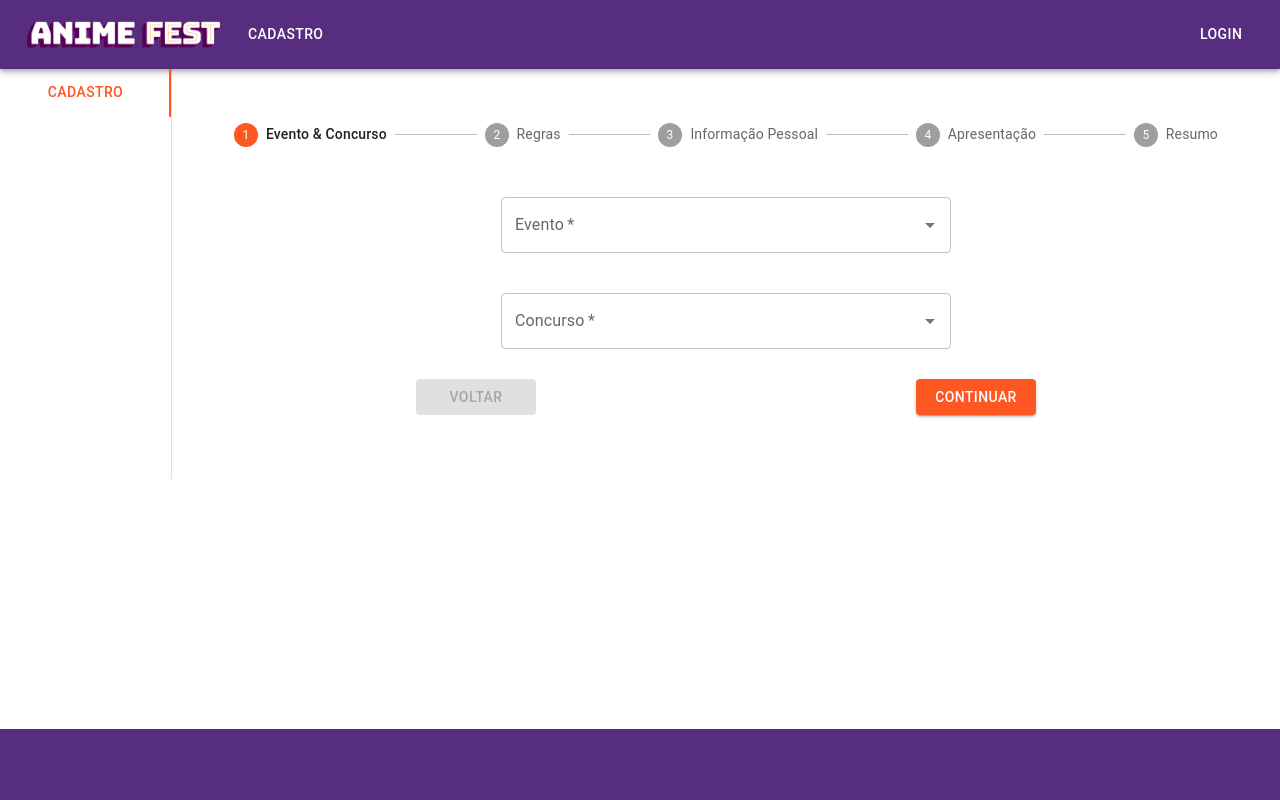
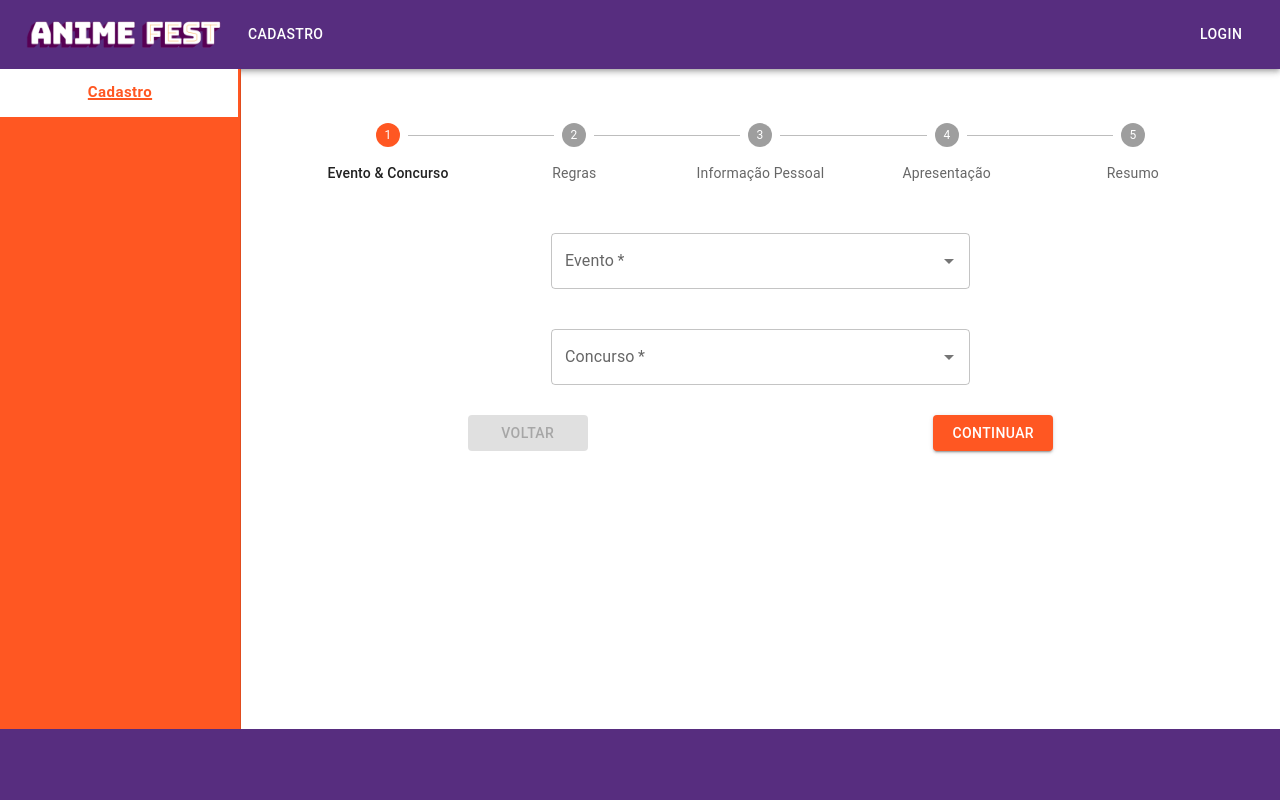
Before and after one commit to univespamericanapi/ProjetoIntegradorFront, a React (Create React App) app: page /cadastro in a window 1280 px wide. Shown: the top 800 px of the page. Built offline with nearby package versions, Linux system fonts and the light colour scheme; no server answers.

Commit message:
Melhorias do design

```diff
--- a/src/components/Formularios/Cadastro.js
+++ b/src/components/Formularios/Cadastro.js
@@ -179,13 +179,22 @@ export class CadastroForm extends Component {
 
 		return (
 			<Box sx={{ width: '100%' }}>
-				<Stepper activeStep={step}>
+				<Stepper activeStep={step} alternativeLabel>
 					{steps.map((label, index) => {
 						const stepProps = {};
 						const labelProps = {};
 						return (
 							<Step key={label} {...stepProps}>
-								<StepLabel {...labelProps}>{label}</StepLabel>
+								<StepLabel {...labelProps}>
+									<Box
+										sx={{
+											display: { xs: 'none', md: 'flex' },
+											justifyContent: 'center',
+										}}
+									>
+										{label}
+									</Box>
+								</StepLabel>
 							</Step>
 						);
 					})}
@@ -196,7 +205,6 @@ export class CadastroForm extends Component {
 							All steps completed - you&apos;re finished
 						</Typography>
 						<Box sx={{ display: 'flex', flexDirection: 'row', pt: 2 }}>
-							<Box sx={{ flex: '1 1 auto' }} />
 							<Button onClick={this.resetAll}>Reset</Button>
 						</Box>
 					</React.Fragment>
--- a/src/components/Formularios/EventoConcurso.js
+++ b/src/components/Formularios/EventoConcurso.js
@@ -10,7 +10,7 @@ export class EventoConcurso extends Component {
 		this.state = {
 			listaEventos: [],
 			listaConcursos: [],
-			selectBoxStyle: { width: '45%', margin: '20px' },
+			selectBoxStyle: { width: { xs: '90%', md: '45%' }, margin: '20px' },
 		};
 		this.fetchEventos = this.fetchEventos.bind(this);
 		this.fetchConcursos = this.fetchConcursos.bind(this);
--- a/src/components/admin/cadastrarUsuario.js
+++ b/src/components/admin/cadastrarUsuario.js
@@ -12,6 +12,7 @@ import {
 	Input,
 	InputAdornment,
 	IconButton,
+	OutlinedInput,
 } from '@mui/material';
 import { Form, Formik } from 'formik';
 import * as Yup from 'yup';
@@ -332,14 +333,14 @@ export class CadastrarUsuario extends Component {
 											}}
 										>
 											<FormControl
+												sx={{ m: 1, marginBottom: '41px', width: '100%' }}
 												variant="outlined"
-												sx={{ marginBottom: '41px', width: '100%' }}
+												required
 											>
 												<InputLabel htmlFor="usuario_senha">Senha</InputLabel>
-												<Input
+												<OutlinedInput
 													id="usuario_senha"
 													name="usuario_senha"
-													variant="outlined"
 													type={show_usuario_senha ? 'text' : 'password'}
 													placeholder="Entre com sua senha."
 													value={usuario_senha}
@@ -367,6 +368,7 @@ export class CadastrarUsuario extends Component {
 														</InputAdornment>
 													}
 													error={errors.usuario_senha && touched.usuario_senha}
+													label="Senha"
 												/>
 											</FormControl>
 											{errors.usuario_senha && touched.usuario_senha && (
@@ -384,14 +386,14 @@ export class CadastrarUsuario extends Component {
 											<FormControl
 												variant="outlined"
 												sx={{ marginBottom: '41px', width: '100%' }}
+												required
 											>
 												<InputLabel htmlFor="usuario_senha_confirm">
 													Confirme a Senha
 												</InputLabel>
-												<Input
+												<OutlinedInput
 													id="usuario_senha_confirm"
 													name="usuario_senha_confirm"
-													variant="outlined"
 													type={show_senha_confirm ? 'text' : 'password'}
 													placeholder="Entre com sua senha."
 													value={values.usuario_senha_confirm}
@@ -425,6 +427,7 @@ export class CadastrarUsuario extends Component {
 														errors.usuario_senha_confirm &&
 														touched.usuario_senha_confirm
 													}
+													label="Confirme a Senha"
 												/>
 											</FormControl>
 											{errors.usuario_senha_confirm &&
--- a/src/pages/admin.js
+++ b/src/pages/admin.js
@@ -1,7 +1,7 @@
 import React, { Component } from 'react';
 import PropTypes from 'prop-types';
-import Tabs from '@mui/material/Tabs';
-import Tab from '@mui/material/Tab';
+import { StyledTab, StyledTabs } from '../styles/StyledTabs';
+import { deepOrange } from '@mui/material/colors';
 import Typography from '@mui/material/Typography';
 import Box from '@mui/material/Box';
 import CadastrarEvento from '../components/admin/cadastrarEvento';
@@ -114,23 +114,32 @@ class BoardAdmin extends Component {
 							width: '100%',
 							flexGrow: 1,
 							display: 'flex',
+							height: 'calc(100dvh - 140px)',
 						}}
 					>
-						<Tabs
+						<StyledTabs
 							orientation="vertical"
 							variant="scrollable"
 							value={value}
+							textColor="primary"
+							indicatorColor="primary"
 							onChange={this.handleChange}
 							aria-label="Vertical tabs example"
-							sx={{ borderRight: 1, borderColor: 'divider', width: '200px' }}
+							sx={{
+								borderRight: 1,
+								borderColor: 'divider',
+								width: '300px',
+								bgcolor: deepOrange[500],
+								height: '100%',
+							}}
 						>
-							<Tab label="Início" {...a11yProps(0)} />
-							<Tab label="Cadastrar Evento" {...a11yProps(1)} />
-							<Tab label="Configurar Concursos" {...a11yProps(2)} />
-							<Tab label="Cadastrar Usuário" {...a11yProps(3)} />
-							<Tab label="Alterar Evento" {...a11yProps(4)} />
-							<Tab label="Alterar Usuário" {...a11yProps(5)} />
-						</Tabs>
+							<StyledTab label="Início" {...a11yProps(0)} />
+							<StyledTab label="Cadastrar Evento" {...a11yProps(1)} />
+							<StyledTab label="Configurar Concursos" {...a11yProps(2)} />
+							<StyledTab label="Cadastrar Usuário" {...a11yProps(3)} />
+							<StyledTab label="Alterar Evento" {...a11yProps(4)} />
+							<StyledTab label="Alterar Usuário" {...a11yProps(5)} />
+						</StyledTabs>
 
 						<TabPanel value={value} index={0} style={{ width: '100%' }}>
 							<Box sx={AdminFlexBoxColumn}>
--- a/src/pages/cadastro.js
+++ b/src/pages/cadastro.js
@@ -1,9 +1,9 @@
 import React, { Component } from 'react';
 import PropTypes from 'prop-types';
-import Tabs from '@mui/material/Tabs';
-import Tab from '@mui/material/Tab';
 import Box from '@mui/material/Box';
 import CadastroForm from '../components/Formularios/Cadastro';
+import { deepOrange } from '@mui/material/colors';
+import { StyledTab, StyledTabs } from '../styles/StyledTabs';
 
 class CadastroPage extends Component {
 	constructor(props) {
@@ -67,23 +67,27 @@ class CadastroPage extends Component {
 					width: '100%',
 					flexGrow: 1,
 					display: 'flex',
+					height: 'calc(100dvh - 140px)',
 				}}
 			>
-				<Tabs
+				<StyledTabs
 					orientation="vertical"
 					variant="scrollable"
 					value={value}
+					textColor="primary"
+					indicatorColor="primary"
 					onChange={this.handleChange}
 					aria-label="Vertical tabs example"
 					sx={{
 						borderRight: 1,
 						borderColor: 'divider',
-						width: '200px',
-						color: '#fff',
+						width: '300px',
+						bgcolor: deepOrange[500],
+						height: '100%',
 					}}
 				>
-					<Tab label="Cadastro" sx={{ color: '#fff' }} {...a11yProps(0)} />
-				</Tabs>
+					<StyledTab label="Cadastro" {...a11yProps(0)} />
+				</StyledTabs>
 				<TabPanel value={value} index={0}>
 					<CadastroForm />
 				</TabPanel>
--- a/src/pages/staff.js
+++ b/src/pages/staff.js
@@ -1,7 +1,7 @@
 import React, { Component } from 'react';
 import PropTypes from 'prop-types';
-import Tabs from '@mui/material/Tabs';
-import Tab from '@mui/material/Tab';
+import { StyledTab, StyledTabs } from '../styles/StyledTabs';
+import { deepOrange } from '@mui/material/colors';
 import Typography from '@mui/material/Typography';
 import Box from '@mui/material/Box';
 
@@ -61,23 +61,30 @@ class BoardStaff extends Component {
 				sx={{
 					width: '100%',
 					flexGrow: 1,
-					bgcolor: 'background.paper',
 					display: 'flex',
-					height: 224,
+					height: 'calc(100dvh - 140px)',
 				}}
 			>
-				<Tabs
+				<StyledTabs
 					orientation="vertical"
 					variant="scrollable"
 					value={value}
+					textColor="primary"
+					indicatorColor="primary"
 					onChange={this.handleChange}
 					aria-label="Vertical tabs example"
-					sx={{ borderRight: 1, borderColor: 'divider', width: '200px' }}
+					sx={{
+						borderRight: 1,
+						borderColor: 'divider',
+						width: '300px',
+						bgcolor: deepOrange[500],
+						height: '100%',
+					}}
 				>
-					<Tab label="Item One" {...a11yProps(0)} />
-					<Tab label="Item Two" {...a11yProps(1)} />
-					<Tab label="Item Three" {...a11yProps(2)} />
-				</Tabs>
+					<StyledTab label="Item One" {...a11yProps(0)} />
+					<StyledTab label="Item Two" {...a11yProps(1)} />
+					<StyledTab label="Item Three" {...a11yProps(2)} />
+				</StyledTabs>
 				<TabPanel value={value} index={0}>
 					Item One
 				</TabPanel>
--- /dev/null
+++ b/src/styles/StyledTabs.js
@@ -0,0 +1,43 @@
+import { styled } from '@mui/material/styles';
+import { deepOrange } from '@mui/material/colors';
+import Tabs from '@mui/material/Tabs';
+import Tab from '@mui/material/Tab';
+
+export const StyledTabs = styled((props) => (
+	<Tabs
+		sx={{ display: { xs: 'none', md: 'flex' } }}
+		{...props}
+		TabIndicatorProps={{ children: <span className="MuiTabs-indicatorSpan" /> }}
+	/>
+))({
+	'& .MuiTabs-indicator': {
+		display: 'flex',
+		justifyContent: 'center',
+		backgroundColor: 'transparent',
+	},
+	'& .MuiTabs-indicatorSpan': {
+		maxWidth: 40,
+		width: '100%',
+		backgroundColor: deepOrange[500],
+	},
+});
+
+export const StyledTab = styled((props) => <Tab disableRipple {...props} />)(
+	({ theme }) => ({
+		textTransform: 'none',
+		width: '100%',
+		fontSize: theme.typography.pxToRem(15),
+		marginRight: theme.spacing(1),
+		color: '#fff',
+		fontWeight: 700,
+		transition: theme.transitions.create(),
+		'&.Mui-selected': {
+			color: deepOrange[500],
+			backgroundColor: '#fff',
+			textDecoration: 'underline 2px',
+		},
+		'&.Mui-focusVisible': {
+			backgroundColor: '#572d7f',
+		},
+	})
+);
```
